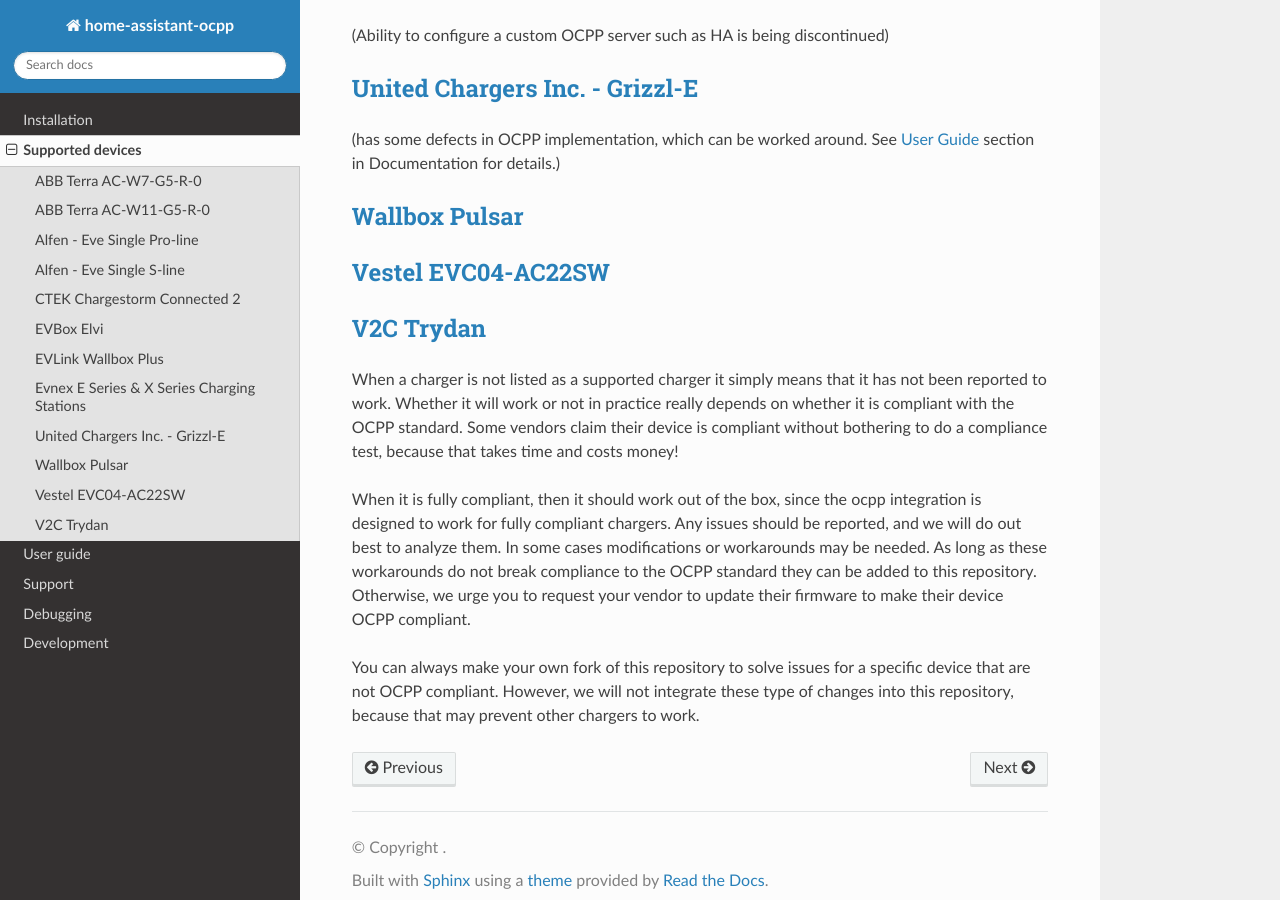
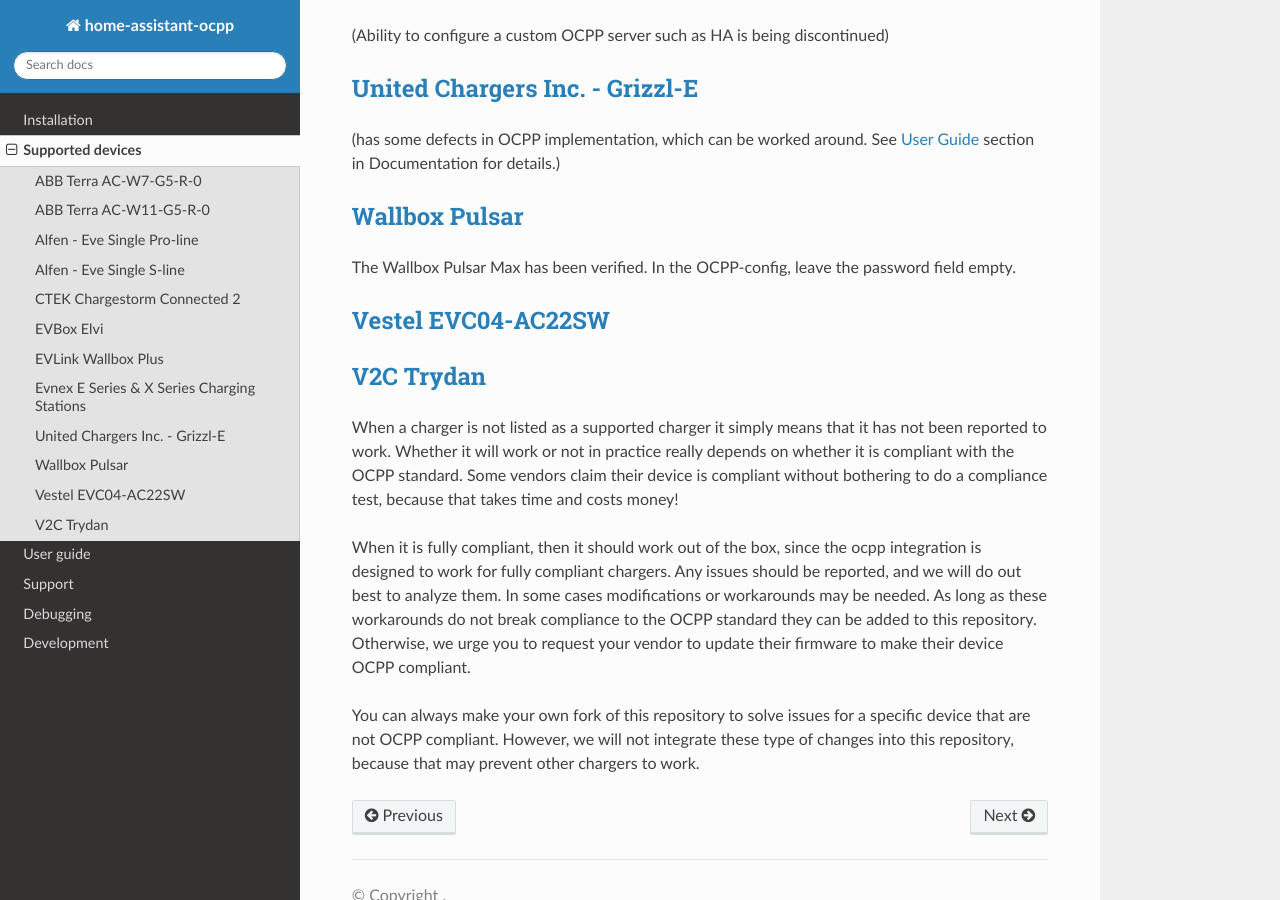
Before and after one commit to lbbrhzn/ocpp, a Sphinx documentation site: the page built from docs/supported-devices.md, in a window 1280 px wide and 900 px high, scrolled down 704 px. Built offline with Sphinx 7.4.7 and the Read the Docs theme 2.0.0, drawn with Linux system fonts in a browser that asks for light colours.

Commit message:
Update supported-devices.md
Added notes about Wallbox

```diff
--- a/docs/supported-devices.md
+++ b/docs/supported-devices.md
@@ -16,6 +16,8 @@
 ## [United Chargers Inc. - Grizzl-E](https://grizzl-e.com/about/)
 (has some defects in OCPP implementation, which can be worked around. See [User Guide](https://github.com/lbbrhzn/ocpp/blob/main/docs/user-guide.md) section in Documentation for details.)
 ## [Wallbox Pulsar](https://wallbox.com/en_uk/wallbox-pulsar)
+The Wallbox Pulsar Max has been verified.
+In the OCPP-config, leave the password field empty.
 ## [Vestel EVC04-AC22SW](https://www.vestel-echarger.com/EVC04_HomeSmart22kW.html)
 ## [V2C Trydan](https://v2charge.com/trydan)
 
```
